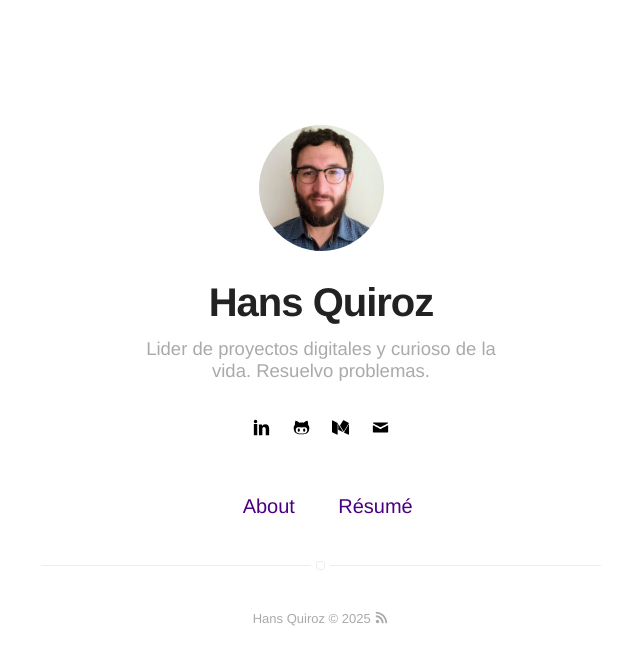
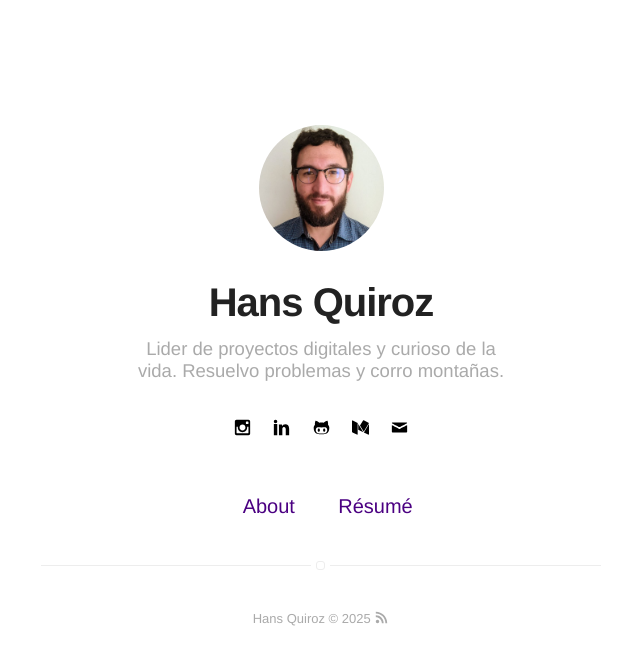
Before and after one commit to NoviZXC/BioPage, a Jekyll site: the page built from index.html, in a window 1280 px wide. Shown: the top 665 px of the page, without its empty margins (319-959 px from the left). Built offline with Jekyll 4.4.1, drawn with Linux system fonts in a browser that asks for light colours.

Commit message:
Update _config.yml

```diff
--- a/_config.yml
+++ b/_config.yml
@@ -1,6 +1,6 @@
 # main text of home
 name: Hans Quiroz
-bio: Lider de proyectos digitales y curioso de la vida. Resuelvo problemas.
+bio: Lider de proyectos digitales y curioso de la vida. Resuelvo problemas y corro montañas.
 
 # twitter summary info
 description: A page about me
@@ -37,7 +37,7 @@ disqus:
 #facebook: myfacebook
 #twitter: mytwitter
 # google: mygoogle
-# instagram: myinstagram
+instagram: hans.quirozc
 # pinterest: mypinterest
 linkedin: hans-quiroz/
 # youtube: myyoutube
```
